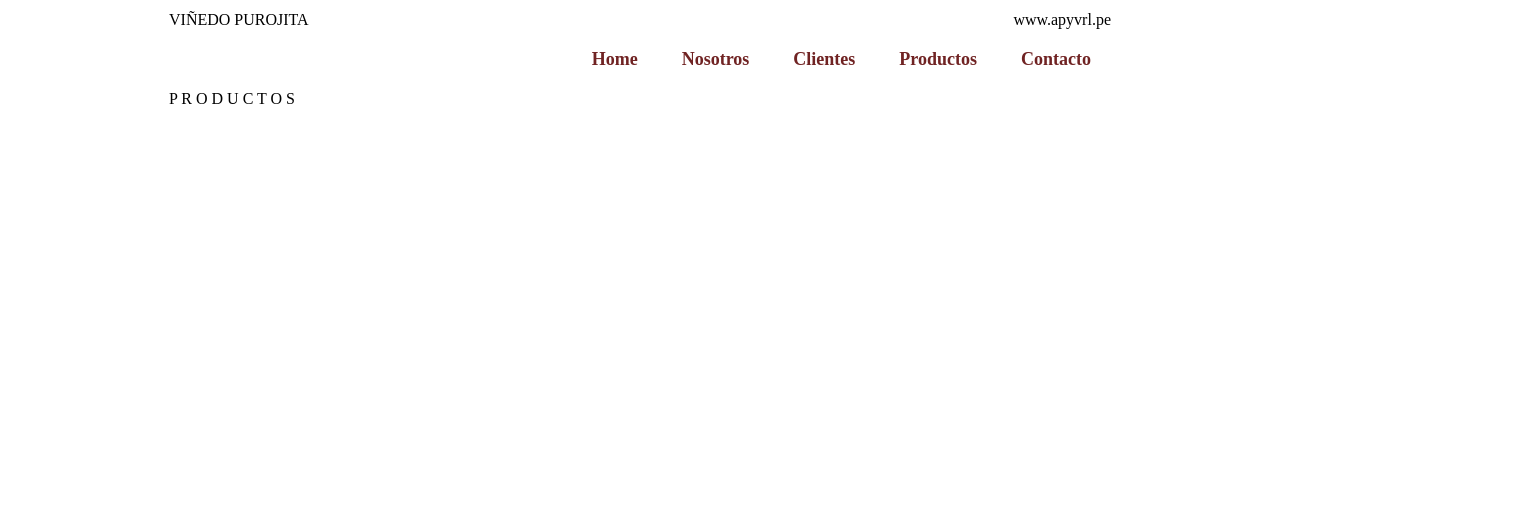
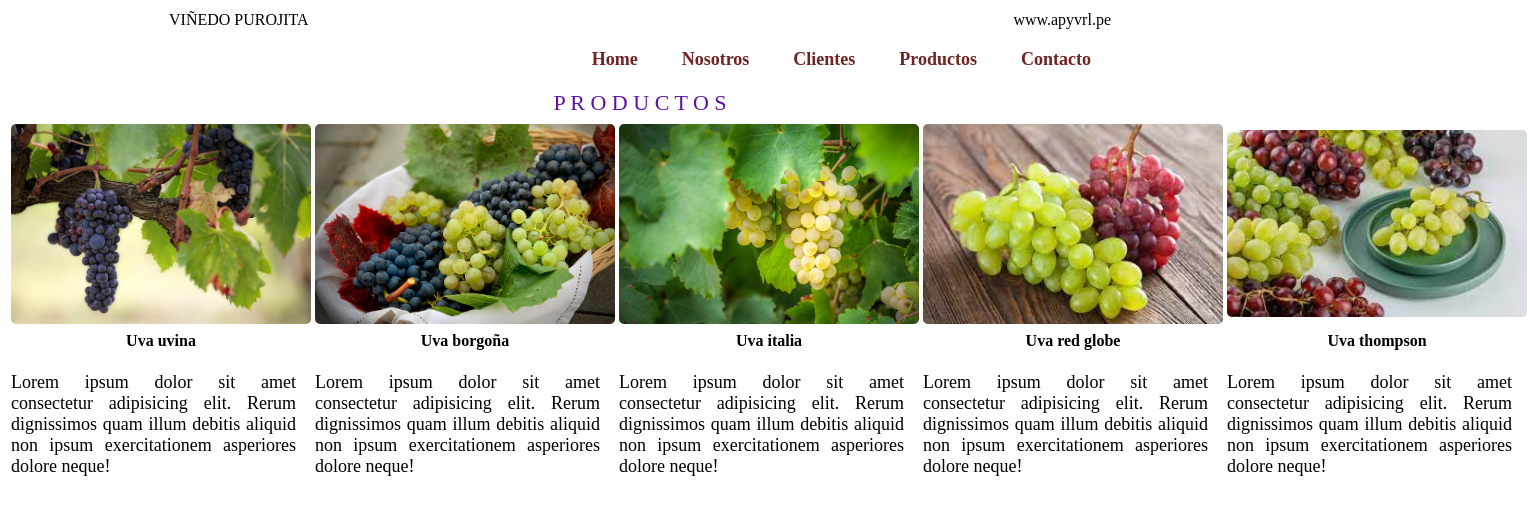
Before and after one commit to remigiohuarcaya/proyecto, a plain HTML site: page productos.html in a window 1280 px wide. Shown: the whole page, 1530 px wide, since content can reach past the window. Drawn offline with Linux system fonts and the light colour scheme.

Commit message:
Descripción de las imágenes de las uvas

```diff
--- a/css/estilos.css
+++ b/css/estilos.css
@@ -21,3 +21,18 @@ table{
     height: 800px;
     border-radius: 5px;
 }
+.uva{
+    width: 300px;
+    height: 100%; /* ancho por defecto*/
+    border-radius: 5px; /*esquina redondeada*/
+}
+.titulo{
+    text-align: center;
+    color: rgb(93, 17, 164);
+    font-size: 22px;
+}
+p{
+    text-align: justify;
+    padding-right: 15px;
+    font-size: 18px;
+}
--- a/productos.html
+++ b/productos.html
@@ -27,16 +27,52 @@
         </tr>
         <!--título de página-->
         <tr>
-            <td>P R O D U C T O S</td>
+            <td colspan="2" class="titulo">P R O D U C T O S</td>
+
         </tr>
         <!-- imágenes de productos de uva -->
         <tr>
             <table>
                 <tr>
-                    <td></td>
-                    <td></td>
-                    <td></td>
-                    <td></td>
+                    <td><img src="img/uva00.jpg" class="uva"  alt=""></td>
+                    <td><img src="img/uva01.jpg" class="uva" alt=""></td>
+                    <td><img src="img/uva02.jpg" class="uva" alt=""></td>
+                    <td><img src="img/uva03.jpg" class="uva" alt=""></td>
+                    <td><img src="img/uva04.jpg" class="uva" alt=""></td>
+                </tr>
+                <tr style="text-align: center;font-weight: bold;">
+                    <td>Uva uvina</td>
+                    <td>Uva borgoña</td>
+                    <td>Uva italia</td>
+                    <td>Uva red globe</td>
+                    <td>Uva thompson</td>
+                </tr>
+                <tr>
+                    <td>
+                        <p>
+                            Lorem ipsum dolor sit amet consectetur adipisicing elit. Rerum dignissimos quam illum debitis aliquid non ipsum exercitationem asperiores dolore neque!
+                        </p>
+                    </td>
+                    <td>
+                        <p>
+                            Lorem ipsum dolor sit amet consectetur adipisicing elit. Rerum dignissimos quam illum debitis aliquid non ipsum exercitationem asperiores dolore neque!
+                        </p>
+                    </td>
+                    <td>
+                        <p>
+                            Lorem ipsum dolor sit amet consectetur adipisicing elit. Rerum dignissimos quam illum debitis aliquid non ipsum exercitationem asperiores dolore neque!
+                        </p>
+                    </td>
+                    <td>
+                        <p>
+                            Lorem ipsum dolor sit amet consectetur adipisicing elit. Rerum dignissimos quam illum debitis aliquid non ipsum exercitationem asperiores dolore neque!
+                        </p>
+                    </td>
+                    <td>
+                        <p>
+                            Lorem ipsum dolor sit amet consectetur adipisicing elit. Rerum dignissimos quam illum debitis aliquid non ipsum exercitationem asperiores dolore neque!
+                        </p>
+                    </td>
                 </tr>
             </table>
         </tr>
```
